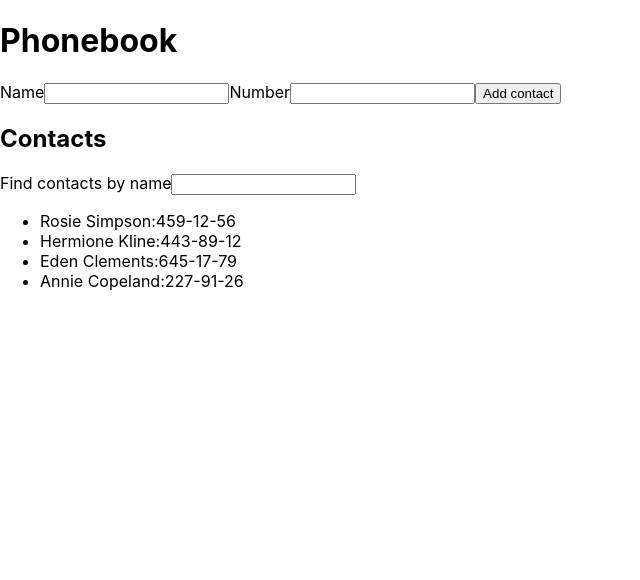
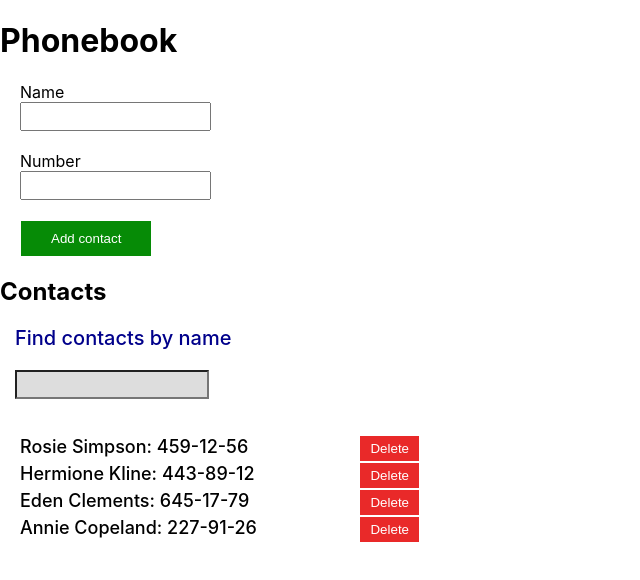
Before and after one commit to Olyazarichna/goit-react-hw-02-phonebook, a React (Create React App) app: page / in a window 1280 px wide. Shown: the top 580 px of the page, without its empty margins (0-640 px from the left). Built offline with nearby package versions, Linux system fonts and the light colour scheme.

Commit message:
add delete btn filter func

```diff
--- a/src/components/App.jsx
+++ b/src/components/App.jsx
@@ -1,9 +1,8 @@
 import React, { Component } from 'react';
-// import { nanoid } from 'nanoid';
-// import Contact from './Contact/Contact';
 import ContactForm from './ContactForm/ContactForm';
 import ContactList from 'components/ContactList/ContactList';
 import Filter from 'components/Filter/Filter';
+
 export class App extends Component {
   state = {
     contacts: [
@@ -12,35 +11,21 @@ export class App extends Component {
       { id: 'id-3', name: 'Eden Clements', number: '645-17-79' },
       { id: 'id-4', name: 'Annie Copeland', number: '227-91-26' },
     ],
-    // name: '',
-    // number: '',
     filter: '',
   };
+  haveContacts = (contacts, data) => {
+    return contacts.some(contact => contact.name === data.name);
+  };
 
-  // handleChange = event => {
-  //   const { name, number, value } = event.currentTarget;
-  //   this.setState({ [name]: value, [number]: value });
-  // };
-
-  // handleSubmit = event => {
-  //   event.preventDefault();
-
-  //   const id = nanoid(5);
-
-  //   const contact = {
-  //     id,
-  //     name: this.state.name,
-  //     number: this.state.number,
-  //   };
-  //   this.setState(prev => ({
-  //     contacts: [contact, ...prev.contacts],
-  //   }));
-  //   this.reset();
-  // };
-
-  // reset = () => {
-  //   this.setState({ name: '', number: '' });
-  // };
+  formSubmitHandler = data => {
+    this.setState(({ contacts }) => {
+      if (!this.haveContacts(contacts, data)) {
+        return { contacts: [data, ...contacts] };
+      } else {
+        alert(`${data.name} is already exist`);
+      }
+    });
+  };
 
   findContacts() {
     const searching = this.state.filter.toLowerCase();
@@ -50,10 +35,16 @@ export class App extends Component {
     return findContact;
   }
 
-  formSubmitHandler = data => {
-    console.log(data);
-    this.setState({ contacts: data });
+  filterChange = event => {
+    const { name, value } = event.currentTarget;
+    this.setState({ [name]: value });
   };
+  deleteContact = id => {
+    this.setState(prevState => ({
+      contacts: prevState.contacts.filter(contact => contact.id !== id),
+    }));
+  };
+
   render() {
     return (
       <div>
@@ -61,8 +52,12 @@ export class App extends Component {
         <ContactForm onSubmit={this.formSubmitHandler} />
 
         <h2>Contacts</h2>
-        <Filter onChange={this.handleChange} value={this.state.filter} />
-        <ContactList contacts={this.findContacts()} />
+
+        <Filter onChange={this.filterChange} value={this.state.filter} />
+        <ContactList
+          contacts={this.findContacts()}
+          onDeleteContact={this.deleteContact}
+        />
       </div>
     );
   }
--- a/src/components/Contact/Contact.jsx
+++ b/src/components/Contact/Contact.jsx
@@ -1,10 +1,18 @@
 import React from 'react';
 import PropTypes from 'prop-types';
+import css from './Contact.module.css';
 
-const Contact = ({ name, number }) => {
+const Contact = ({ id, name, number, deleteContact }) => {
   return (
-    <li>
-      {name}:{number}
+    <li className={css.listItem}>
+      {name}: {number}
+      <button
+        type="button"
+        onClick={() => deleteContact(id)}
+        className={css.bthList}
+      >
+        Delete
+      </button>
     </li>
   );
 };
@@ -12,7 +20,8 @@ const Contact = ({ name, number }) => {
 export default Contact;
 
 Contact.propTypes = {
-  //   id: PropTypes.string,
+  id: PropTypes.string,
   name: PropTypes.string.isRequired,
   number: PropTypes.string.isRequired,
+  deleteContact: PropTypes.func.isRequired,
 };
--- /dev/null
+++ b/src/components/Contact/Contact.module.css
@@ -0,0 +1,19 @@
+.listItem {
+  font-size: 18px;
+  font-weight: 500;
+  display: flex;
+  align-items: baseline;
+  justify-content: space-between;
+}
+.bthList {
+  margin-left: 20px;
+  background-color: rgb(233, 41, 41);
+  color: #fff;
+  padding: 5px 10px;
+  border: 1px solid #fff;
+}
+.bthList:hover,
+.bthList:focus{
+    cursor: pointer;
+    background-color: rgb(236, 82, 82);
+}
--- a/src/components/ContactForm/ContactForm.jsx
+++ b/src/components/ContactForm/ContactForm.jsx
@@ -1,6 +1,6 @@
 import React, { Component } from 'react';
-// import PropTypes from 'prop-types';
 import { nanoid } from 'nanoid';
+import css from './ContactForm.module.css';
 
 export class ContactForm extends Component {
   state = {
@@ -15,19 +15,12 @@ export class ContactForm extends Component {
 
   handleSubmit = event => {
     event.preventDefault();
-
     const id = nanoid(5);
-
     const contact = {
       id,
-      ...this.state,
-      // name: this.state.name,
-      // number: this.state.number,
+      name: this.state.name,
+      number: this.state.number,
     };
-    // this.setState({ contact });
-    // this.setState(prev => ({
-    //   contacts: [contact, ...prev.contacts],
-    // }));
     this.props.onSubmit(contact);
     this.reset();
   };
@@ -38,7 +31,7 @@ export class ContactForm extends Component {
 
   render() {
     return (
-      <form onSubmit={this.handleSubmit}>
+      <form onSubmit={this.handleSubmit} className={css.form}>
         <label>
           Name
           <input
@@ -47,8 +40,9 @@ export class ContactForm extends Component {
             pattern="^[a-zA-Zа-яА-Я]+(([' -][a-zA-Zа-яА-Я ])?[a-zA-Zа-яА-Я]*)*$"
             title="Name may contain only letters, apostrophe, dash and spaces. For example Adrian, Jacob Mercer, Charles de Batz de Castelmore d'Artagnan"
             required
-            defaultValue={this.state.name}
+            value={this.state.name}
             onChange={this.handleChange}
+            className={css.formInput}
           />
         </label>
         <label>
@@ -59,12 +53,15 @@ export class ContactForm extends Component {
             pattern="\+?\d{1,4}?[-.\s]?\(?\d{1,3}?\)?[-.\s]?\d{1,4}[-.\s]?\d{1,4}[-.\s]?\d{1,9}"
             title="Phone number must be digits and can contain spaces, dashes, parentheses and can start with +"
             required
-            defaultValue={this.state.number}
+            value={this.state.number}
             onChange={this.handleChange}
+            className={css.formInput}
           />
         </label>
 
-        <button type="submit">Add contact</button>
+        <button type="submit" className={css.btnForm}>
+          Add contact
+        </button>
       </form>
     );
   }
--- a/src/components/ContactForm/ContactForm.module.css
+++ b/src/components/ContactForm/ContactForm.module.css
@@ -0,0 +1,20 @@
+.form {
+  margin-left: 20px;
+}
+.formInput {
+  margin-bottom: 20px;
+  display: flex;
+  flex-wrap: wrap;
+  padding: 5px;
+}
+.btnForm {
+  background-color: rgb(6, 139, 6);
+  color: #fff;
+  padding: 10px 30px;
+  border: 1px solid #fff;
+}
+.btnForm:hover,
+.btnForm:focus {
+  cursor: pointer;
+  background-color: rgb(21, 217, 21);
+}
--- a/src/components/ContactList/ContactList.jsx
+++ b/src/components/ContactList/ContactList.jsx
@@ -1,12 +1,21 @@
 import React from 'react';
 import PropTypes from 'prop-types';
 import Contact from 'components/Contact/Contact';
+import css from './ContactList.module.css';
 
-const ContactList = ({ contacts }) => {
+const ContactList = ({ contacts, onDeleteContact }) => {
   return (
-    <ul>
+    <ul className={css.contactList}>
       {contacts.map(({ id, name, number }) => {
-        return <Contact key={id} name={name} number={number} />;
+        return (
+          <Contact
+            key={id}
+            id={id}
+            name={name}
+            number={number}
+            deleteContact={onDeleteContact}
+          />
+        );
       })}
     </ul>
   );
@@ -21,4 +30,5 @@ ContactList.propTypes = {
       number: PropTypes.string,
     }).isRequired
   ),
+  onDeleteContact: PropTypes.func.isRequired,
 };
--- /dev/null
+++ b/src/components/ContactList/ContactList.module.css
@@ -0,0 +1,6 @@
+.contactList {
+  padding: 20px;
+  display: flex;
+  flex-direction: column;
+  width: 400px;
+}
--- a/src/components/Filter/Filter.jsx
+++ b/src/components/Filter/Filter.jsx
@@ -1,15 +1,16 @@
 import React from 'react';
 import PropTypes from 'prop-types';
-
+import css from './Filter.module.css';
 const Filter = ({ onChange, value }) => {
   return (
-    <label>
+    <label className={css.findCont}>
       Find contacts by name
       <input
         type="text"
         name="filter"
         onChange={onChange}
-        defaultValue={value}
+        value={value}
+        className={css.findInput}
       />
     </label>
   );
--- /dev/null
+++ b/src/components/Filter/Filter.module.css
@@ -0,0 +1,18 @@
+.findCont {
+  color: darkblue;
+  font-size: 20px;
+  font-weight: 500;
+  margin-left: 15px;
+}
+.findInput {
+  margin-left: 15px;
+  margin-top: 20px;
+  padding: 5px;
+  width: 180px;
+  display: block;
+  background-color: rgb(221, 221, 221);
+}
+.findInput:hover,
+.findInput:focus {
+  cursor: pointer;
+}
```
